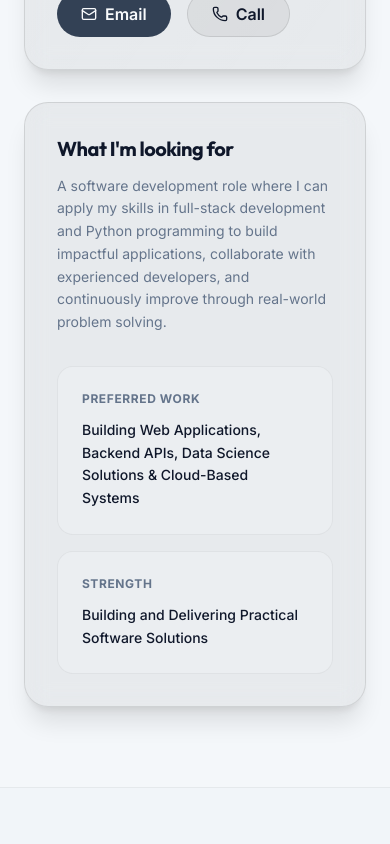
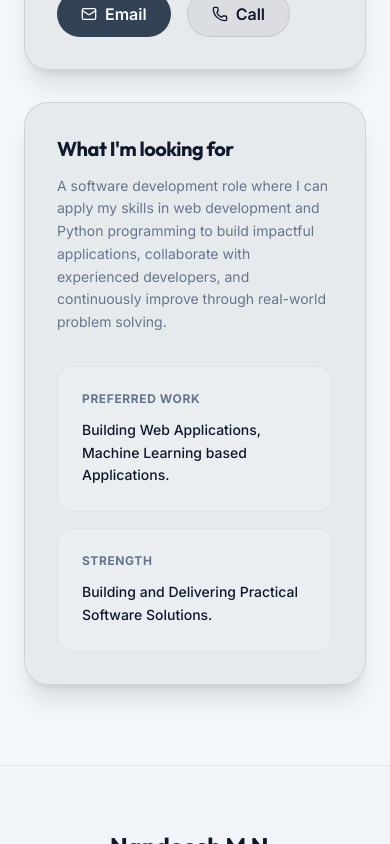
Before and after one commit to NandeeshMN/Nandeesh_Portfolio, a React (Vite) app: page / in a window 390 px wide. Shown: the part 11156-12000 px from the top of the page. Built offline with nearby package versions, Linux system fonts and the light colour scheme.

Commit message:
Fix responsive profile image circle distortion on mobile and update portfolio data

```diff
--- a/src/data/portfolioData.js
+++ b/src/data/portfolioData.js
@@ -9,9 +9,9 @@ export const portfolioData = {
       github: "https://github.com/NandeeshMN/",
       linkedin: "https://www.linkedin.com/in/nandeeshmn/"
     },
-    lookingFor: "A software development role where I can apply my skills in full-stack development and Python programming to build impactful applications, collaborate with experienced developers, and continuously improve through real-world problem solving.",
-    preferredWork: "Building Web Applications, Backend APIs, Data Science Solutions & Cloud-Based Systems",
-    strength: "Building and Delivering Practical Software Solutions"
+    lookingFor: "A software development role where I can apply my skills in web development and Python programming to build impactful applications, collaborate with experienced developers, and continuously improve through real-world problem solving.",
+    preferredWork: "Building Web Applications, Machine Learning based Applications.",
+    strength: "Building and Delivering Practical Software Solutions."
   },
   skills: [
     "Python",
```
